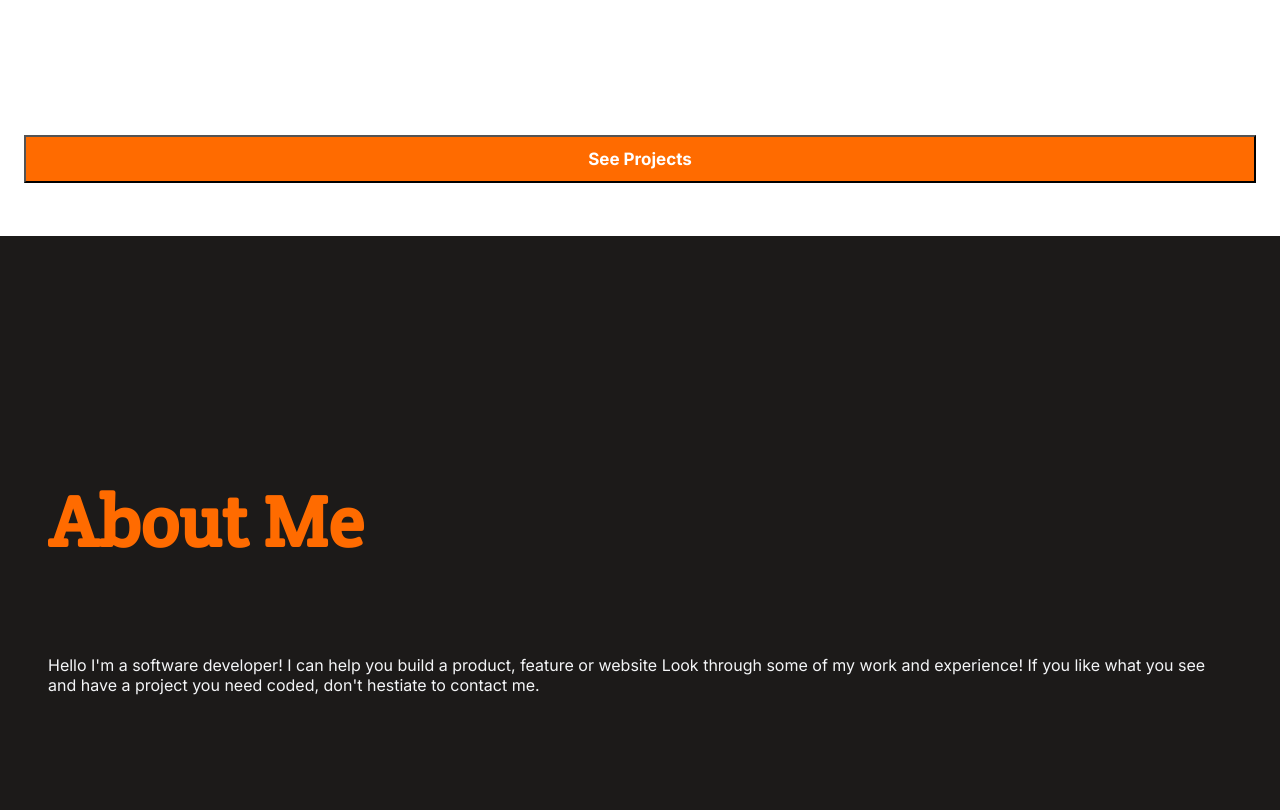
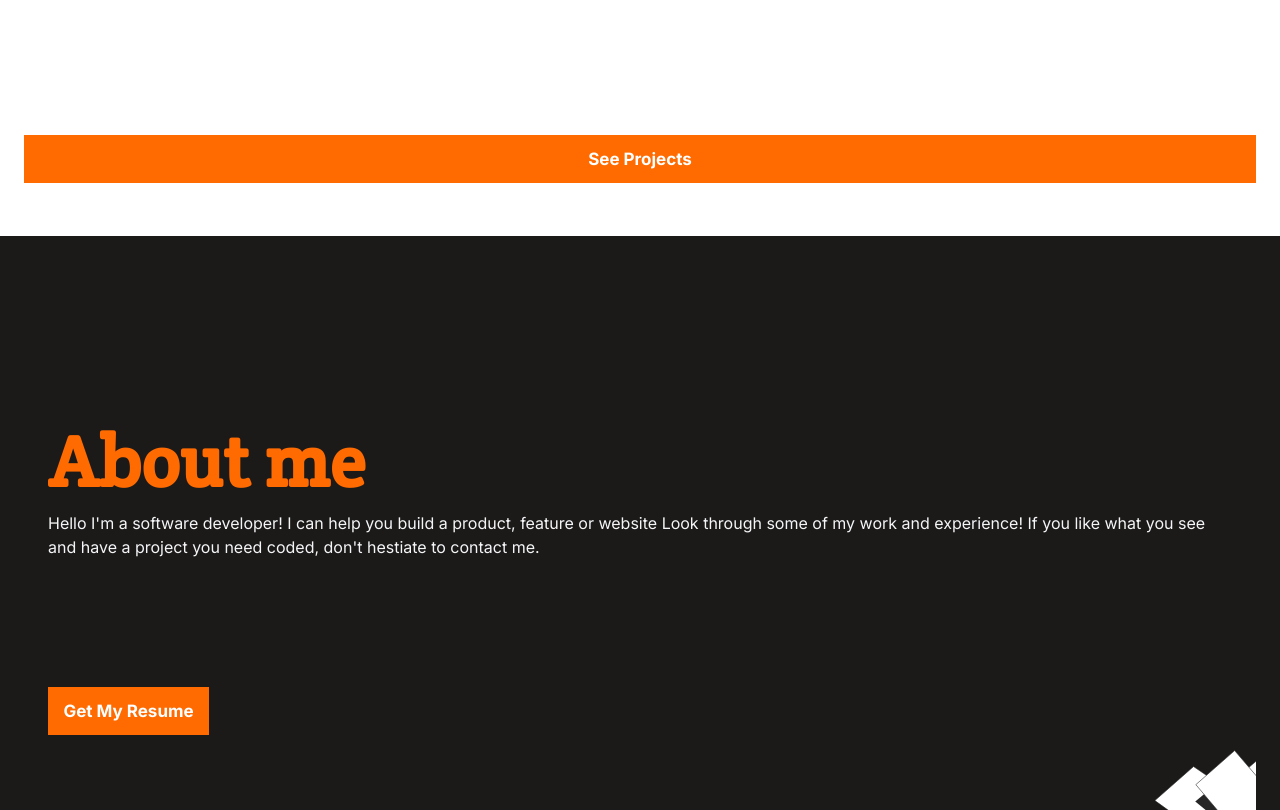
Before and after one commit to Innocent259/My-portfolio, a website: page index.html in a window 1280 px wide. Shown: the part 4050-4860 px from the top of the page. Drawn offline with Linux system fonts and the light colour scheme.

Commit message:
Modify both index.html and style.css file to meet with the design

```diff
--- a/index.html
+++ b/index.html
@@ -65,7 +65,6 @@
                 </span>
                 <div class="project-1">
                     <img src="images/placeholder.svg" alt="placeholder1" class="project-1-img"/>
-                    <!-- <div class="project-1-grid"> -->
                     <h1 class="project-1-title">Multi-post Stories</h1>
                     <p class="project-1-para">
                         A daily selection of privately personalized reads;
@@ -80,7 +79,6 @@
                         <li class="list-1">Ruby</li>
                     </ul>
                     <button class="project-1-btn button">See Project</button>
-                    <!-- </div>  -->
                 </div>
                 <div class="common-components">
                     <div class="project-x">
@@ -173,7 +171,7 @@
         <section class="about-me">
             <div class="about-container">
                 <div class="about-me-1">
-                    <h1 class="about-me-title">About Me</h1>
+                    <h1 class="about-me-title">About me</h1>
                     <p class="about-me-para">
                         Hello I'm a software developer!
                         I can help you build a product,
@@ -190,7 +188,7 @@
                 <div class="about-me-common">
                     <div>
                         <div class="about-start">
-                            <img src="images/Rectangle 55.svg"/>
+                            <img src="images/Rectangle 55.svg" alt="rectangle shape"/>
                             <h1 class="about-title">Language</h1>
                         </div>
                         <ul class="about-my-list">
@@ -202,7 +200,7 @@
                     </div>
                     <div>
                         <div class="about-start">
-                            <img src="images/Rectangle 56.svg"/>
+                            <img src="images/Rectangle 56.svg" alt="square shape"/>
                             <h1 class="about-title">Frameworks</h1>
                         </div>
                         <ul class="about-my-list">
@@ -215,7 +213,7 @@
                     </div>
                     <div>
                         <div class="about-start">
-                            <img src="images/Rectangle 57.svg"/>
+                            <img src="images/Rectangle 57.svg" alt="circle shape"/>
                             <h1 class="about-title">Skills</h1>
                         </div>
                         <ul class="about-my-list">
--- a/style.css
+++ b/style.css
@@ -76,6 +76,10 @@
 
 li {
   list-style: none;
+}
+
+.button {
+  border: none;
 }
 
 .prev-works {
@@ -219,24 +223,25 @@ li {
 .about-me {
   background-color: #1c1a19;
   height: auto;
-  padding: 120px 24px 120px 24px;
+  padding: 0 24px 120px 24px;
 }
 
 .about-container {
+  background: url("../images/Frame.svg") bottom right  no-repeat;
+  background-position-y: 25%;
   display: grid;
   grid-template-columns: 1;
   grid-template-rows: auto;
+  justify-content: center;
   padding: 120px 24px 120px 24px;
   grid-gap: 24px;
   align-items: center;
 }
 
 .about-me-1 {
-  background: url("../images/Frame.svg") bottom right  no-repeat;
-  height: 563px;
   display: flex;
   flex-direction: column;
-  gap: 24px;
+  margin-bottom: 210px;
 }
 
 .about-me-title {
@@ -244,7 +249,8 @@ li {
   font-family: 'Crete Round', serif;
   font-size: 72px;
   color: #ff6b00;
-  margin-top: 0;
+  margin-bottom: 0;
+  letter-spacing: 0.37px;
 }
 
 .about-me-para {
@@ -253,6 +259,7 @@ li {
   font-weight: 400;
   font-size: 1rem;
   height: 148px;
+  line-height: 24px;
 }
 
 .about-me-btn {
@@ -263,7 +270,7 @@ li {
   font-weight: bold;
   font-size: 17px;
   color: #fff;
-  margin-left: 0;
+  margin-top: 12px;
 }
 
 .line-container {
@@ -295,8 +302,10 @@ li {
 }
 
 .about-title {
-  font-family: 'Crete Round', serif;
+  font-family: 'Inter', sans-serif;
+  font-weight: 700;
   font-size: 32px;
+  line-height: 44px;
 }
 
 .about-my-list {
@@ -318,11 +327,6 @@ li {
   color: #f55800;
 }
 
-/* .button:pressed {
-  background-color: #e05304;
-  color: #f4f1f0;
-} */
-
 .button:disabled {
   background-color: #f4f1f0;
   color: #5b5957;
```
